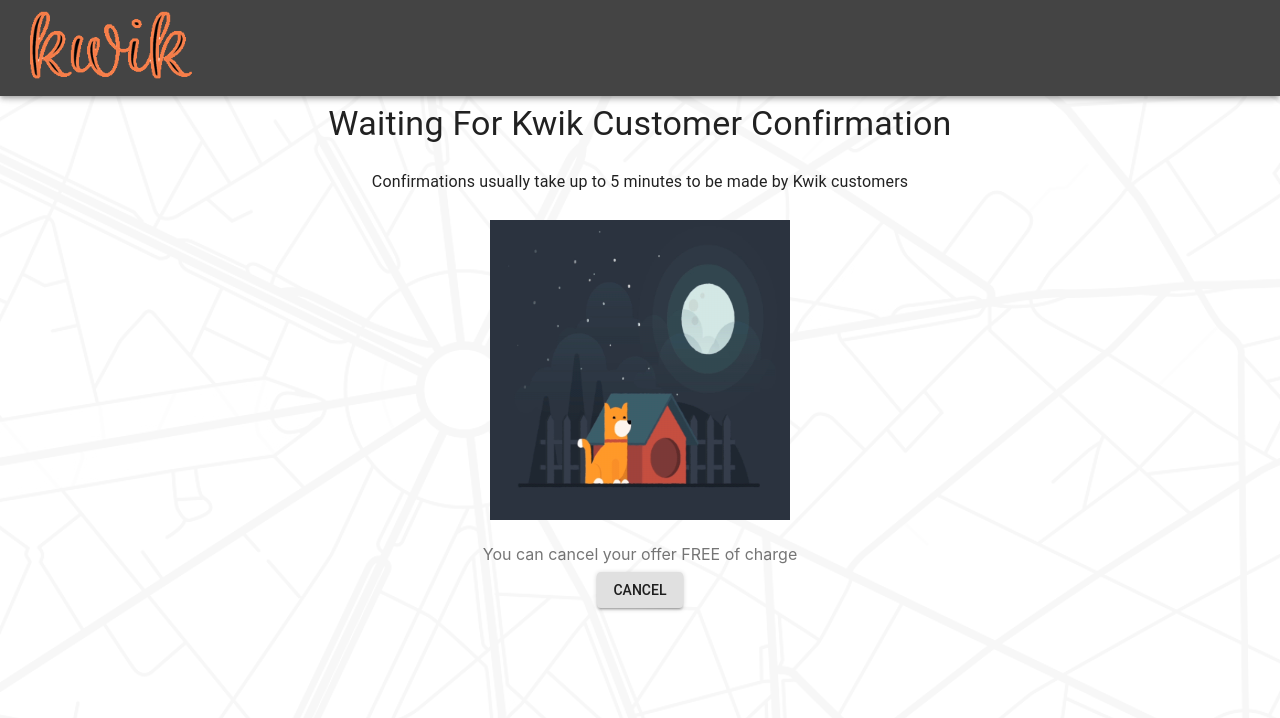
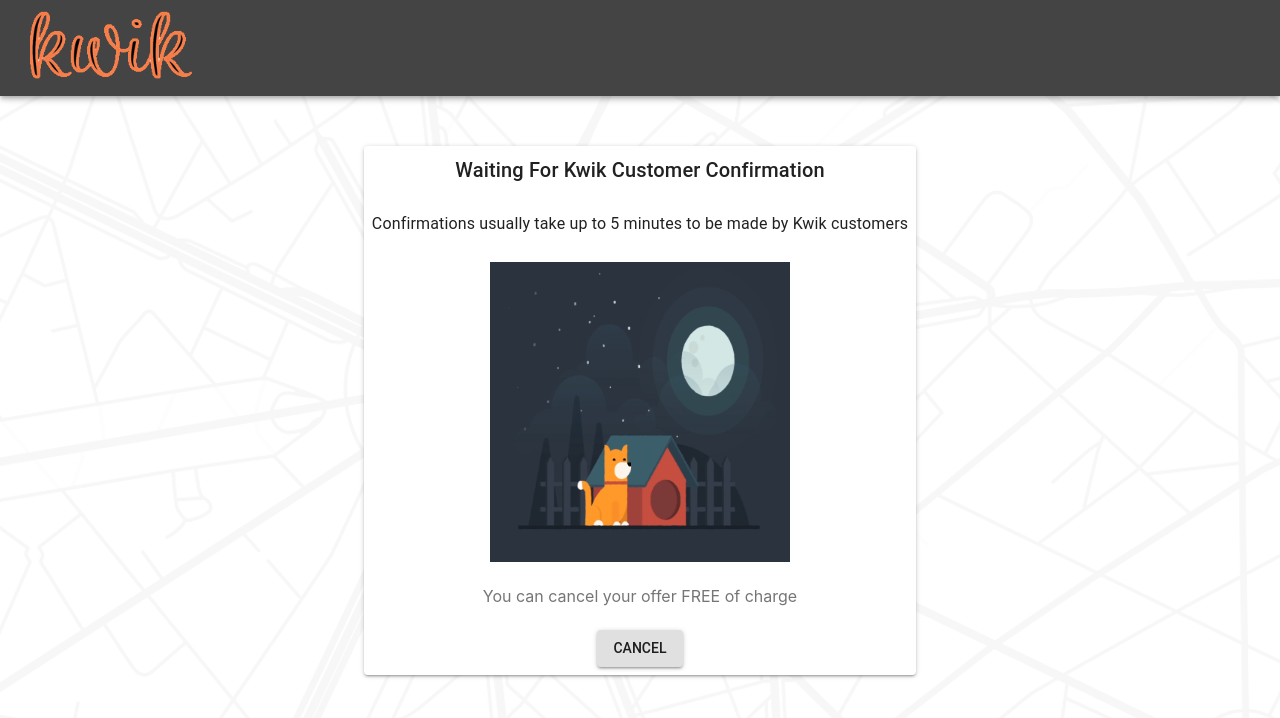
Before and after one commit to kyleyu96/kwik, a React (Create React App) app: page /WaitConfirmation in a window 1280 px wide. Shown: the top 718 px of the page. Built offline with nearby package versions, Linux system fonts and the light colour scheme.

Commit message:
restyle eta and waitconfirmation

```diff
--- a/src/components/ETA.js
+++ b/src/components/ETA.js
@@ -9,6 +9,7 @@
 import FormLabel from "@material-ui/core/FormLabel";
 import TextField from "@material-ui/core/TextField";
 import { Link } from "react-router-dom";
+import Paper from "@material-ui/core/Paper";
 
 const styles = theme => ({
     eta_title: {
@@ -28,6 +29,16 @@
     },
     eta_button: {
         margin: theme.spacing.unit
+    },
+    container: {
+        marginTop: 50,
+        minWidth: 550
+    },
+    title: {
+        marginTop: 6 * theme.spacing.unit
+    },
+    button: {
+        margin: 2 * theme.spacing.unit
     }
 });
 
@@ -37,6 +48,15 @@
         var tip = (5 + Math.random() * 10).toFixed(2);
 
         return (
+            <Grid
+                className={classes.container}
+                container
+                spacing={24}
+                direction="column"
+                alignItems="center"
+                justify="center"
+            >
+                <Paper className={classes.paper} style={{ minWidth: 550 }}>
                     <Grid container spacing={16}>
                         <Grid item xs={12}>
                             <Grid
@@ -56,8 +76,8 @@
                                 spacing={16}
                             >
                                 <Typography variant=" subtitle1">
-                            Let the customer know (on average) in how many hours
-                            they should expect their package
+                                    Let the customer know (on average) in how
+                                    many hours they should expect their package
                                 </Typography>
                             </Grid>
                             <Grid
@@ -83,7 +103,9 @@
                                 justify="center"
                                 spacing={16}
                             >
-                        <Typography variant="h5">Your Tip: CAD {tip}</Typography>
+                                <Typography variant="h5">
+                                    Your Tip: CAD {tip}
+                                </Typography>
                             </Grid>
                             <Grid container justify="center" spacing={16}>
                                 <Link to={"/WaitConfirmation"}>
@@ -91,6 +113,7 @@
                                         color="primary"
                                         variant="contained"
                                         className={classes.button}
+                                        fullWidth
                                     >
                                         Confirm
                                     </Button>
@@ -98,6 +121,8 @@
                             </Grid>
                         </Grid>
                     </Grid>
+                </Paper>
+            </Grid>
         );
     }
 }
--- a/src/components/WaitConfirmation.js
+++ b/src/components/WaitConfirmation.js
@@ -4,6 +4,7 @@
 import Grid from "@material-ui/core/Grid";
 import { withStyles } from "@material-ui/core/styles";
 import { Link } from "react-router-dom";
+import Paper from "@material-ui/core/Paper";
 
 const styles = theme => ({
     wait_confirm_title: {
@@ -25,6 +26,16 @@
     },
     image: {
         margin: theme.spacing.unit
+    },
+    container: {
+        marginTop: 50,
+        minWidth: 550
+    },
+    title: {
+        marginTop: 6 * theme.spacing.unit
+    },
+    button: {
+        margin: 2 * theme.spacing.unit
     }
 });
 
@@ -33,6 +44,15 @@
         const { classes } = this.props;
 
         return (
+            <Grid
+                className={classes.container}
+                container
+                spacing={24}
+                direction="column"
+                alignItems="center"
+                justify="center"
+            >
+                <Paper className={classes.paper} style={{ minWidth: 550 }}>
                     <Grid container spacing={16}>
                         <Grid item xs={12}>
                             <Grid
@@ -41,7 +61,7 @@
                                 justify="center"
                                 spacing={16}
                             >
-                        <Typography variant="h4">
+                                <Typography variant="h6">
                                     Waiting For Kwik Customer Confirmation
                                 </Typography>
                             </Grid>
@@ -52,8 +72,8 @@
                                 spacing={16}
                             >
                                 <Typography variant="subtitle1">
-                            Confirmations usually take up to 5 minutes to be
-                            made by Kwik customers
+                                    Confirmations usually take up to 5 minutes
+                                    to be made by Kwik customers
                                 </Typography>
                             </Grid>
                             <Grid
@@ -91,6 +111,8 @@
                             </Grid>
                         </Grid>
                     </Grid>
+                </Paper>
+            </Grid>
         );
     }
 }
```
Lines whose indentation alone changed are shown as unchanged.
